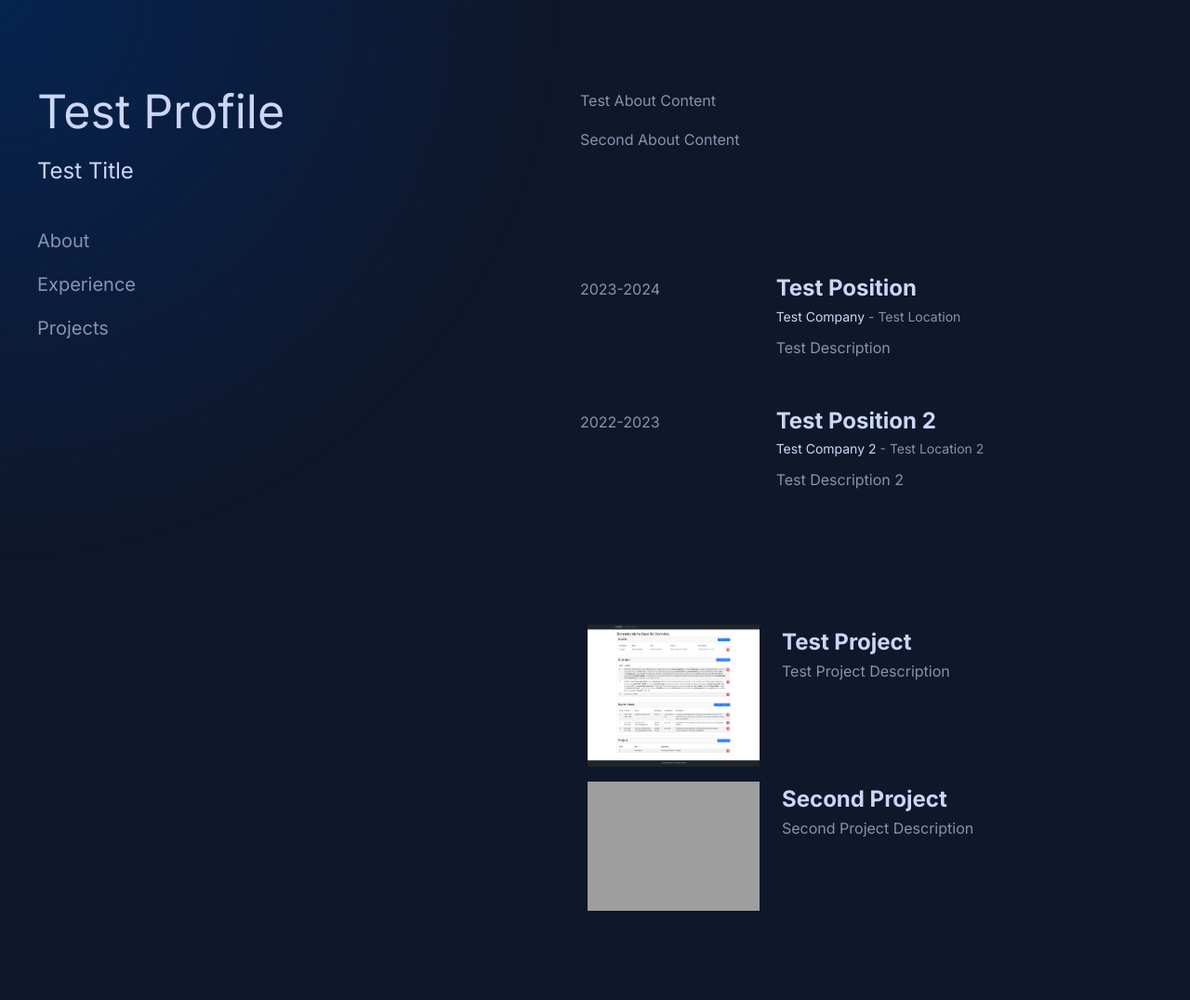
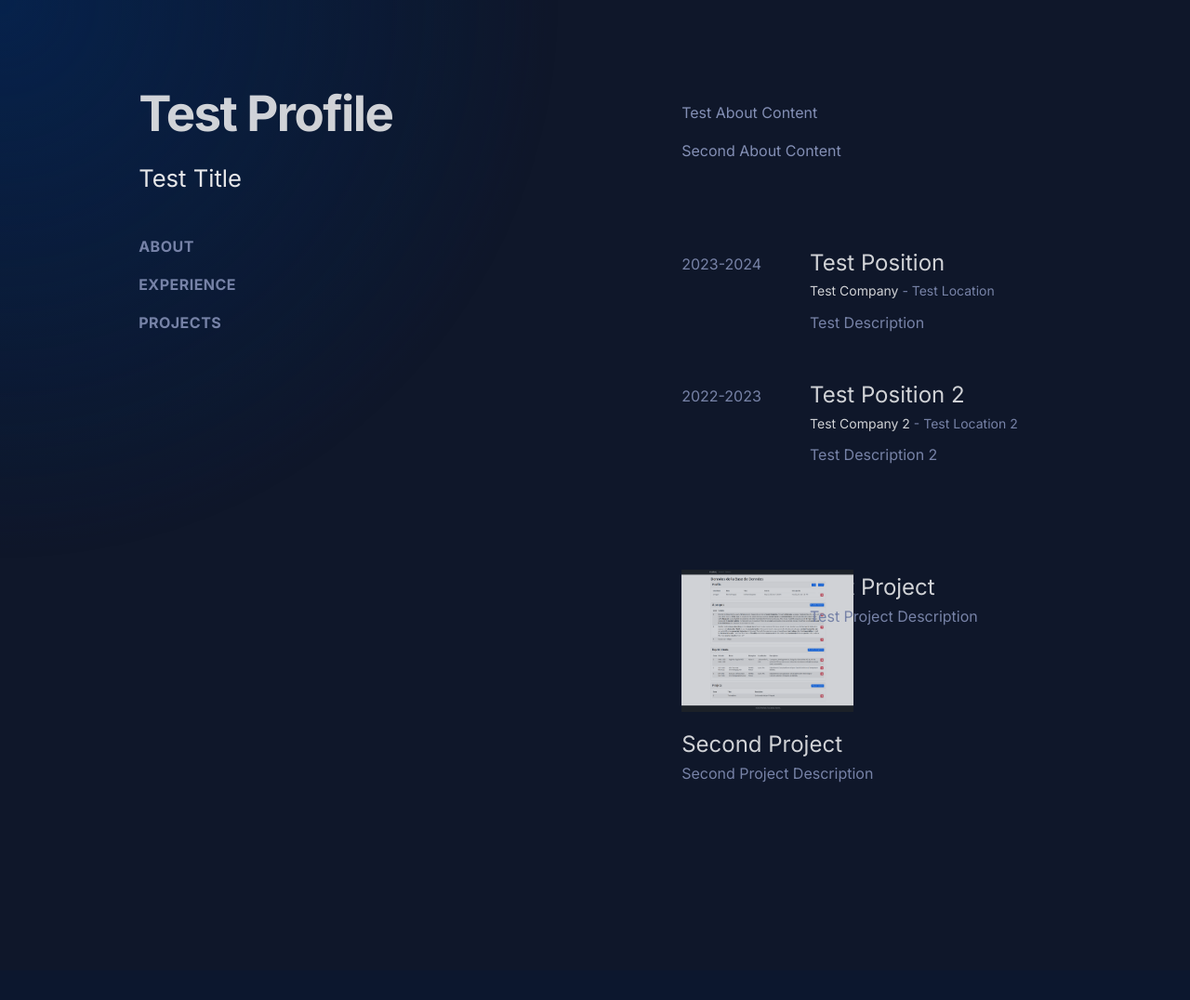
Before and after one commit to pierrpgd/portfolios, a Django app: page /test-profile/ in a window 1280 px wide. Shown: the whole page at 93% size. After the commit the page ends 842 px from the top, so only its background shows below. Run offline with Django 5.2, Linux system fonts and the light colour scheme; data comes from the database, SQL or seed files in the repository; some libraries are stand-ins or nearby versions; grey boxes are pictures that could not be loaded.

Commit message:
Improvement of portfolio styles

```diff
--- a/pierrpgd/templates/portfolio.html
+++ b/pierrpgd/templates/portfolio.html
@@ -7,199 +7,126 @@
     {% bootstrap_css %}
     {% bootstrap_javascript %}
     <link href="https://fonts.googleapis.com/css2?family=Inter:wght@400;700&display=swap" rel="stylesheet">
+    <link href="https://fonts.googleapis.com/css?family=Raleway:400,700&display=swap" rel="stylesheet">
     <style>
+
+        /* Style global */
+
         body, a {
-            color: #8892b0;
+            opacity: 0.9;
+            color: #919dc5;
             text-decoration: none;
-            font-family: 'Inter', sans-serif;
             margin: 0;
             padding: 0;
             line-height: 1.6;
         }
-
         body {
+            font-family: 'Inter', sans-serif;
             position: relative;
             background-color: #0f172a;
             margin: 0;
             width: 100%;
             min-height: 100vh;
-            overflow-x: hidden; /* Seulement bloquer le scroll horizontal */
-            overflow-y: auto; /* Autoriser le scroll vertical */
+            overflow-x: hidden;
+            overflow-y: auto;
+            text-align: justify;
+            text-justify: inter-word;
+            hyphens: auto;
         }
-
+        .container-flex {
+            display: flex;
+            justify-content: center;
+            align-items: center;
+            width: 100vw;
+        }
         .layout {
             display: flex;
-            width: 100vw;
             max-width: 1200px;
+            padding-top: 10vh;
             padding-bottom: 10vh;
             z-index: 100;
         }
 
-        .container-flex {
-            display: flex;
-            justify-content: center;
-            align-items: center;
-            width: 100%;
+        /* Style du menu de navigation */
+
+        nav {
+            position: fixed;
+            width: 36rem;
+        }
+        #name a {
+            font-size: 3.3rem;
+            font-weight: 700;
+            letter-spacing: -0.03em;
+            color: white;
+        }
+        #title {
+            font-size: 1.6rem;
+            font-weight: 500;
+            color: white;
+        }
+        nav ul {
+            list-style: none;
+            padding: 3vh 0 0 0;
+        }
+        nav ul li {
+            font-size: 1rem;
+            font-weight: 600;
+            margin-bottom: 15px;
+            cursor: pointer;
+            transition: color 0.5s;
+            text-transform: uppercase;
+            letter-spacing: 0.03em;
+        }
+        nav h1 a:hover, nav ul li:hover a {
+            color: white;
         }
 
-        #title {
-            font-size: 1.5rem;
-            font-weight: 400;
-            color: #ccd6f6;
-            margin: 0.5rem 0 1.5rem;
-            line-height: 1.3;
-            max-width: 540px;
-        }
-
-        nav {
-            padding-top: 10vh;
-            position: fixed;
-            width: 36rem;
-            box-sizing: border-box;
-        }
-
-        nav h1 {
-            font-size: 50px;
-        }
-
-        nav h1 a {
-            color: #ccd6f6;
-        }
-
-        nav ul {
-            list-style: none;
-            padding: 20px 0 0 0;
-        }
-
-        nav ul li {
-            font-size: 20px;
-            margin-bottom: 15px;
-            cursor: pointer;
-            transition: color 0.3s;
-        }
-
-        nav h1 a:hover, nav ul li:hover a {
-            color: #ccd6f6;
-        }
+        /* Style du contenu principal */
 
         .main-content {
             padding-left: 36rem;
             font-size: 16px;
             flex: 1;
             overflow-y: visible;
-            -ms-overflow-style: none;  /* IE et Edge */
-            scrollbar-width: none;  /* Firefox */
+            -ms-overflow-style: none;
+            scrollbar-width: none;
         }
-
-        /* Pour Chrome, Safari et Opera */
         .main-content::-webkit-scrollbar {
             display: none;
         }
 
-        .job-dates {
+        /* Style des sections */
+
+        section {
+            padding-bottom: 8vh;
+        }
+        section h2 {
+            display: none;
+            background-color: transparent;
+        }
+
+        /* Style de la section À propos */
+
+        #about {
+            padding-left: 0.5rem;
+            padding-right: 0.5rem;
+            padding-top: 1.8rem;
+        }
+        strong {
+            color: white;
+        }
+
+        /* Style des sections expérience et projets */
+
+        .job-dates, .project-image {
             width: 33.333333%;
             flex: 0 0 auto;
         }
-
-        /* Masquer les titres en mode desktop */
-        section h2 {
-            display: none;
-        }
-
-        .job-dates {
-            padding-top: 0.5rem;
-        }
-
-        .job-details {
+        .job-details, .project-content {
             margin-bottom: 30px;
             width: 66.666666%;
             flex: 0 0 auto;
         }
-
-        .job-title {
-            color: #ccd6f6;
-            font-size: 24px;
-            font-weight: bold;
-        }
-
-        .job-subtitle {
-            font-size: 14px;
-            margin-bottom: 10px;
-        }
-
-        .job-subtitle .company {
-            color: #ccd6f6;
-        }
-
-        .job-subtitle .location {
-            color: #8892b0;
-        }
-
-        .job-description {
-            font-size: 16px;
-        }
-
-        section {
-            padding-top: 12vh !important;
-        }
-
-        #experience .job {
-            margin-bottom: 40px;
-        }
-
-        .glow-overlay {
-            pointer-events: none;
-
-            /* Dégradé lumineux */
-            background: radial-gradient(circle at var(--x, 50%) var(--y, 50%), rgb(6, 36, 80) 0%, rgba(0,0,0,0) 40%);
-            transition: none;
-
-            position: fixed; /* Changé de absolute à fixed */
-            top: 0;
-            left: 0;
-            right: 0;
-            bottom: 0;
-            width: 100%;
-            height: 100vh; /* Utiliser viewport height */
-            margin: 0;
-        }
-
-        strong {
-            color: #ccd6f6;
-        }
-
-        .project-title {
-            color: #ccd6f6;
-            font-size: 24px;
-            font-weight: bold;
-            margin-bottom: 0;
-        }
-
-        #about, #projects {
-            padding: 0.5rem;
-        }
-
-        #about p {
-            text-align: justify;
-            text-justify: inter-word;
-            hyphens: auto;
-        }
-
-        .project-container {
-            display: flex;
-            gap: 2rem;
-            margin-bottom: 2rem;
-            align-items: flex-start;
-        }
-
-        .project-image {
-            flex: 0 0;
-        }
-
-        .project-content {
-            flex: 1;
-        }
-
         .job-link, .project-link {
             text-decoration: none;
             color: inherit;
@@ -209,7 +136,7 @@
             transition: background-color 0.3s ease;
         }
         .job-link:hover, .project-link:hover {
-            background-color: rgba(255, 255, 255, 0.05);
+            background-color: rgba(255, 255, 255, 0.1);
             box-shadow: 0 0 0 1px rgba(0,0,0,0.1);
             color: inherit;
         }
@@ -221,50 +148,129 @@
             transition: opacity 0.3s ease;
         }
 
+        /* Style de la section expérience */
+
+        .job-dates {
+            padding-top: 0.5rem;
+        }
+        .job-title {
+            color: white;
+            font-size: 24px;
+            font-weight: 500;
+        }
+        .job-subtitle {
+            font-size: 14px;
+            margin-bottom: 10px;
+        }
+        .job-subtitle .company {
+            color: white;
+        }
+        .job-description {
+            font-size: 16px;
+        }
+
+        /* Style de la section projets */
+
+        .project-title {
+            color: white;
+            font-size: 24px;
+            font-weight: 500;
+            margin-bottom: 0;
+        }
+        .project-container {
+            display: flex;
+            gap: 2rem;
+            margin-bottom: 2rem;
+            align-items: flex-start;
+        }
+        .project-image {
+            flex: 0 0;
+        }
+        .project-content {
+            flex: 1;
+        }
+
+        /* Lumos */
+
+        .glow-overlay {
+            pointer-events: none;
+            background: radial-gradient(circle at var(--x, 50%) var(--y, 50%), rgb(6, 36, 80) 0%, rgba(0,0,0,0) 40%);
+            transition: none;
+            position: fixed;
+            top: 0;
+            left: 0;
+            right: 0;
+            bottom: 0;
+            width: 100%;
+            height: 100vh;
+            margin: 0;
+        }
+
+        /* Styles mobile */
+
         @media (max-width: 1200px) {
+
+             /* Style global */
+
             .layout {
                 padding-right: 3rem;
                 flex-direction: column;
                 gap: 2rem;
             }
+            section p, section h2, section > div {
+                padding-left: 3rem;
+            }
+            nav, .tile-container section h2 {
+                padding-left: 3.5rem;
+            }
+
+            /* Style du menu de navigation */
 
             #title {
                 font-size: 1.1rem;
             }
-
             nav {
                 position: relative;
                 width: 100%;
             }
+            nav ul {
+                display: none;
+            }
+
+            /* Style du contenu principal */
 
             .main-content {
                 padding-left: 0;
             }
 
-            nav ul {
-                display: none;
-            }
-
-            nav, section p,section h2, section > div {
-                padding-left: 3rem;
-            }
+            /* Style des sections */
 
             section {
                 padding-top: 0;
             }
-
             section h2 {
-                position: sticky;
-                top: 0;
                 display: block;
-                margin-bottom: 1.5rem;
+                margin-top: 1rem;
                 font-size: 24px;
                 color: #ccd6f6;
-                background: rgba(10, 25, 47, 0.8);
-                backdrop-filter: blur(10px);
-                -webkit-backdrop-filter: blur(10px); /* Pour Safari */
                 padding-top: 1rem;
                 padding-bottom: 1rem;
+            }
+
+            /* Style des sections expérience et projets */
+
+            .job-link, .project-link {
+                margin-left: 3rem;
+            }
+            .tile-container:hover .job-link:not(:hover), .tile-container:hover .project-link:not(:hover) {
+                opacity: 1;
+                transition: opacity 0s ease;
+            }
+
+            /* Lumos */
+
+            .glow-overlay {
+                background: radial-gradient(circle at var(--x, 50%) var(--y, 50%), rgb(6, 36, 80) 0%, rgba(0,0,0,0) 80%);
             }
         }
     </style>
@@ -272,13 +278,23 @@
         document.addEventListener('DOMContentLoaded', () => {
             const main = document.querySelector('body');
             const overlay = document.querySelector('.glow-overlay');
+            let isMobile = window.matchMedia('(max-width: 1200px)').matches;
 
             if (main && overlay) {
                 main.addEventListener('pointermove', (e) => {
+                    if (!isMobile) {
                         const x = e.clientX;
                         const y = e.clientY;
                         overlay.style.setProperty('--x', `${x}px`);
                         overlay.style.setProperty('--y', `${y}px`);
+                    } else {
+                        overlay.style.setProperty('--x', '0');
+                        overlay.style.setProperty('--y', '0');
+                    }
+                });
+
+                window.addEventListener('resize', () => {
+                    isMobile = window.matchMedia('(max-width: 1200px)').matches;
                 });
             }
         });
@@ -310,9 +326,7 @@
                     <section id="experience">
                         <h2>Experience</h2>
                         {% for exp in experience %}
-                            {% if exp.url %}
-                                <a href="{{ exp.url }}" target="_blank" class="job-link">
-                            {% endif %}
+                            <a {% if exp.url %} href="{{ exp.url }}" {% endif %} target="_blank" class="job-link">
                                 <div class="row">
                                     <div class="job-dates">{{ exp.dates }}</div>
                                     <div class="job-details">
@@ -325,30 +339,26 @@
                                         <div class="job-description">{{ exp.description }}</div>
                                     </div>
                                 </div>
-                            {% if exp.url %}
                             </a>
-                            {% endif %}
                         {% endfor %}
                     </section>
 
                     <section id="projects">
                         <h2>Projects</h2>
                         {% for project in projects %}
-                            {% if project.url %}
-                                <a href="{{ project.url }}" target="_blank" class="project-link">
-                            {% endif %}
+                            <a {% if project.url %} href="{{ project.url }}" {% endif %} target="_blank" class="project-link">
                                 <div class="row">
+                                    {% if project.image_url %}
                                         <div class="project-image">
                                             <img src="{{ project.image_url }}" alt="{{ project.title }}" style="max-width: 185px; max-height: 185px;">
                                         </div>
+                                    {% endif %}
                                     <div class="project-content">
                                         <p class="project-title">{{ project.title }}</p>
                                         <p class="project-description">{{ project.description }}</p>
                                     </div>
                                 </div>
-                            {% if project.url %}
                             </a>
-                            {% endif %}
                         {% endfor %}
                     </section>
                 </div>
```
Lines whose indentation alone changed are shown as unchanged.
